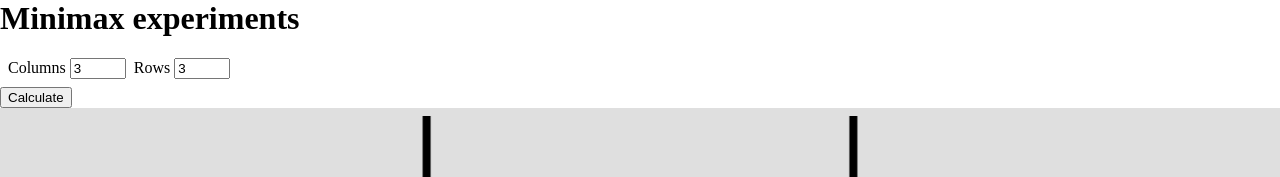
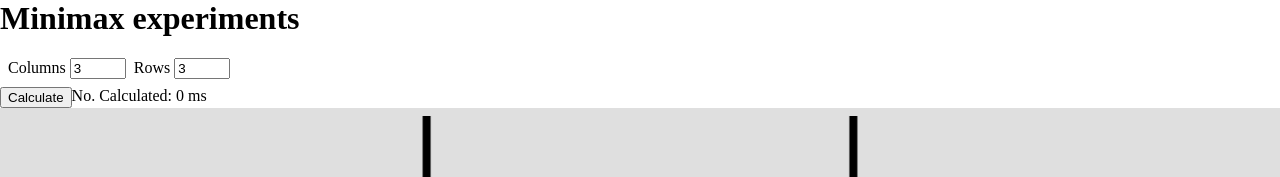
Before and after one commit to katerberg/minimax-experiments, a website built with webpack: page src/index.html in a window 1280 px wide. Both pictures are taken after a click on the button "Calculate". Shown: the top 177 px of the page. Built offline with nearby package versions, Linux system fonts and the light colour scheme.

Commit message:
Shows time

```diff
--- a/src/index.html
+++ b/src/index.html
@@ -21,7 +21,10 @@
           <input id="row-selector" name="row-selector" type="number" min="3" max="30" value="3" />
         </div>
       </div>
-      <button id="calculate-button">Calculate</button>
+      <div class="calculations">
+        <button id="calculate-button">Calculate</button>
+        <div id="result-area"></div>
+      </div>
     </div>
     <canvas id="game-canvas" />
   </div>
--- a/src/index.scss
+++ b/src/index.scss
@@ -40,3 +40,7 @@ body {
         margin-right: 8px;
     }
 }
+
+.calculations {
+    display: flex;
+}
--- a/src/index.ts
+++ b/src/index.ts
@@ -141,10 +141,14 @@ function rowChangeListener(ev: HTMLElementEvent<HTMLButtonElement>): void {
 }
 
 function checkWin(): void {
-  if (isWin(state.selections, state.columns, state.rows)) {
-    alert('Win!');
-  } else {
-    alert('No win');
+  const result = document.getElementById('result-area');
+  const time = new Date().getTime();
+  if (result) {
+    if (isWin(state.selections, state.columns, state.rows)) {
+      result.textContent = `Win! Calculated: ${new Date().getTime() - time} ms`;
+    } else {
+      result.textContent = `No. Calculated: ${new Date().getTime() - time} ms`;
+    }
   }
 }
 
```
